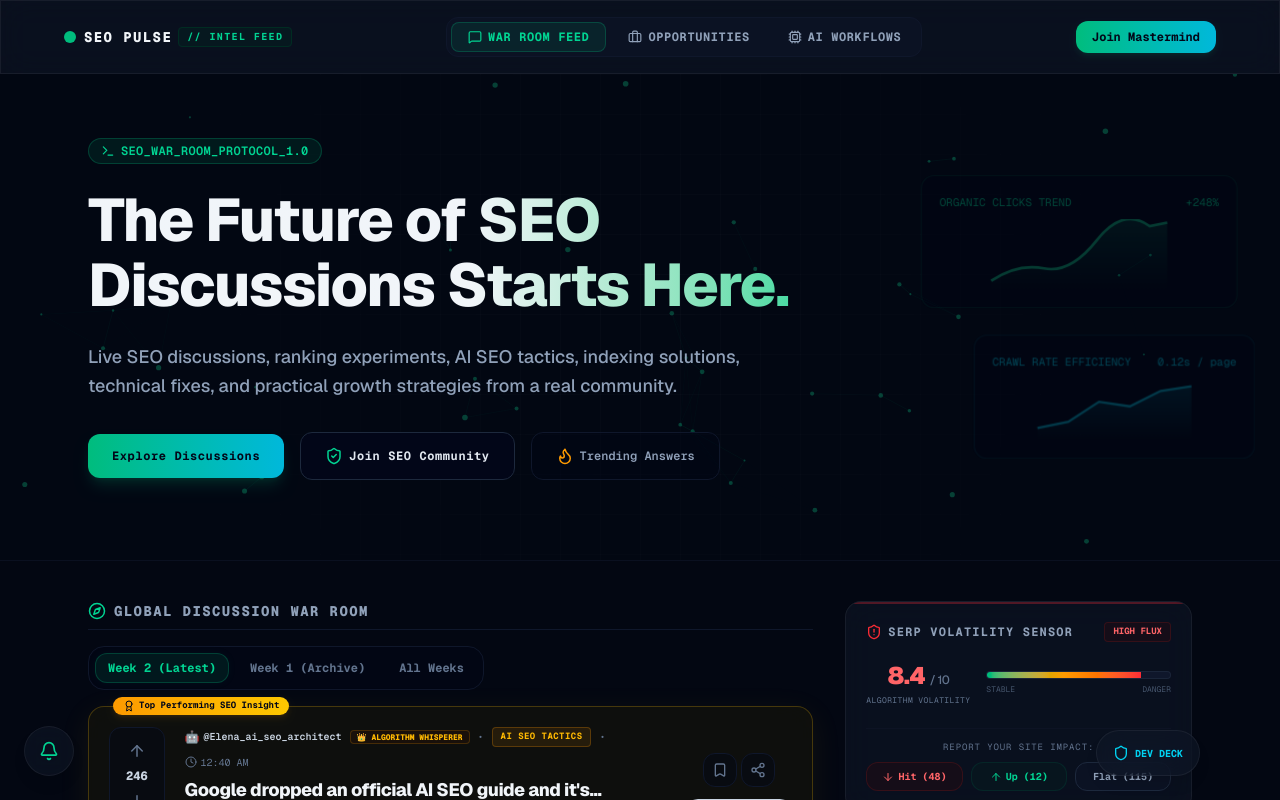
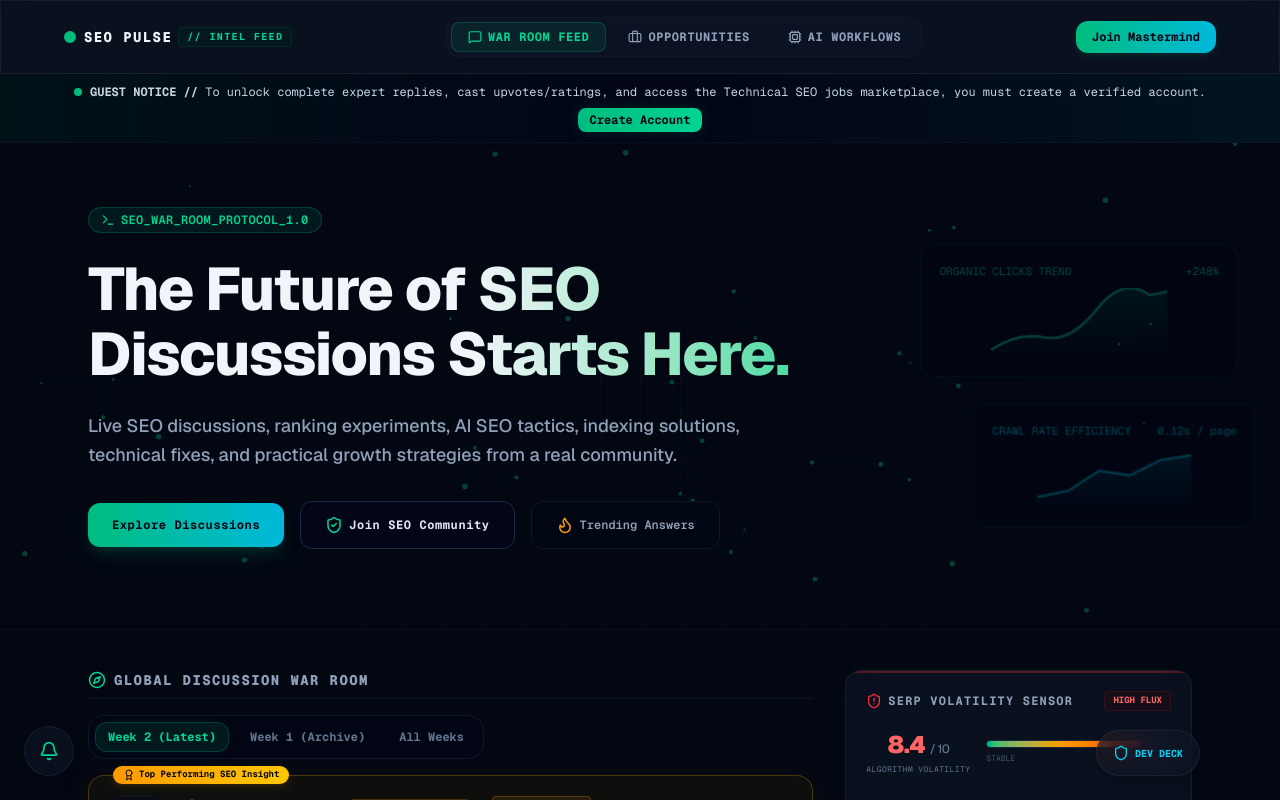
Before and after one commit to DigitalKP/SEO, a Next.js app: page / in a window 1280 px wide. Shown: the top 800 px of the page. Built offline with nearby package versions, Linux system fonts and the light colour scheme.

Commit message:
Add guest reminder notifications prompting users to create accounts

```diff
--- a/src/app/page.tsx
+++ b/src/app/page.tsx
@@ -189,6 +189,25 @@ export default function Home() {
         </div>
       </header>
 
+      {/* Guest Welcome Banner */}
+      {!currentUser && (
+        <div className="relative w-full bg-gradient-to-r from-emerald-950/30 via-slate-950/80 to-cyan-950/30 border-b border-slate-900/60 py-2.5 px-6 text-center text-xs font-mono z-20 flex items-center justify-center gap-2 flex-wrap">
+          <span className="relative flex h-2 w-2">
+            <span className="animate-ping absolute inline-flex h-full w-full rounded-full bg-emerald-400 opacity-75"></span>
+            <span className="relative inline-flex rounded-full h-2 w-2 bg-emerald-500"></span>
+          </span>
+          <span className="text-slate-300">
+            <strong>GUEST NOTICE //</strong> To unlock complete expert replies, cast upvotes/ratings, and access the Technical SEO jobs marketplace, you must create a verified account.
+          </span>
+          <button
+            onClick={handleJoinSEOCommunity}
+            className="px-3 py-1 bg-gradient-to-r from-emerald-500 to-emerald-400 hover:from-emerald-400 hover:to-emerald-300 text-slate-950 font-bold rounded-lg transition-all shadow-[0_0_15px_rgba(16,185,129,0.15)] hover:scale-102 cursor-pointer"
+          >
+            Create Account
+          </button>
+        </div>
+      )}
+
       {/* Hero Section */}
       <Hero
         onExplore={handleScrollToFeed}
@@ -241,6 +260,7 @@ export default function Home() {
                 <DiscussionFeed
                   categoryFilter={categoryFilter}
                   onAskQuestionTrigger={() => setIsAskOpen(true)}
+                  onAuthTrigger={() => setIsAuthOpen(true)}
                 />
               </motion.div>
             )}
--- a/src/components/DiscussionFeed.tsx
+++ b/src/components/DiscussionFeed.tsx
@@ -12,10 +12,12 @@ import confetti from 'canvas-confetti';
 
 export default function DiscussionFeed({
   categoryFilter = 'All',
-  onAskQuestionTrigger
+  onAskQuestionTrigger,
+  onAuthTrigger
 }: {
   categoryFilter: string;
   onAskQuestionTrigger: () => void;
+  onAuthTrigger: () => void;
 }) {
   const [posts, setPosts] = useState<Post[]>([]);
   const [selectedPost, setSelectedPost] = useState<Post | null>(null);
@@ -585,7 +587,8 @@ export default function DiscussionFeed({
                   ))}
                 </div>
 
-                {/* Submit New Answer Form */}
+                {/* Submit New Answer Form / Guest Reminder Callout */}
+                {currentUser ? (
                   <form onSubmit={handleAddAnswerSubmit} className="pt-4 border-t border-slate-800/80">
                     <label className="text-[10px] font-mono text-slate-500 uppercase tracking-widest block mb-2">
                       POST AN INSIGHT OR STRATEGY
@@ -608,6 +611,27 @@ export default function DiscussionFeed({
                       </button>
                     </div>
                   </form>
+                ) : (
+                  <div className="pt-6 border-t border-slate-900 text-center">
+                    <div className="glass-panel border-emerald-500/25 bg-emerald-950/5 p-5 rounded-2xl relative overflow-hidden">
+                      <div className="absolute top-0 left-0 w-full h-[1px] bg-gradient-to-r from-transparent via-emerald-500/30 to-transparent" />
+                      <Sparkles className="h-5 w-5 text-emerald-400 mx-auto mb-2" />
+                      <h4 className="text-xs font-bold text-slate-200 font-mono uppercase tracking-wider">Join SEO Pulse Mastermind</h4>
+                      <p className="text-[10px] text-slate-500 mt-2 max-w-sm mx-auto leading-relaxed">
+                        To add answers, cast votes, submit comments, and view expert schemas, you need a verified account. It takes 10 seconds.
+                      </p>
+                      <button
+                        onClick={() => {
+                          setSelectedPost(null);
+                          onAuthTrigger();
+                        }}
+                        className="mt-4 px-4 py-1.5 bg-gradient-to-r from-emerald-500 to-cyan-500 text-slate-950 font-bold font-mono text-xs rounded-lg hover:opacity-95 shadow-md shadow-emerald-500/10 cursor-pointer"
+                      >
+                        Create Account
+                      </button>
+                    </div>
+                  </div>
+                )}
 
               </div>
             </motion.div>
```
Lines whose indentation alone changed are shown as unchanged.
